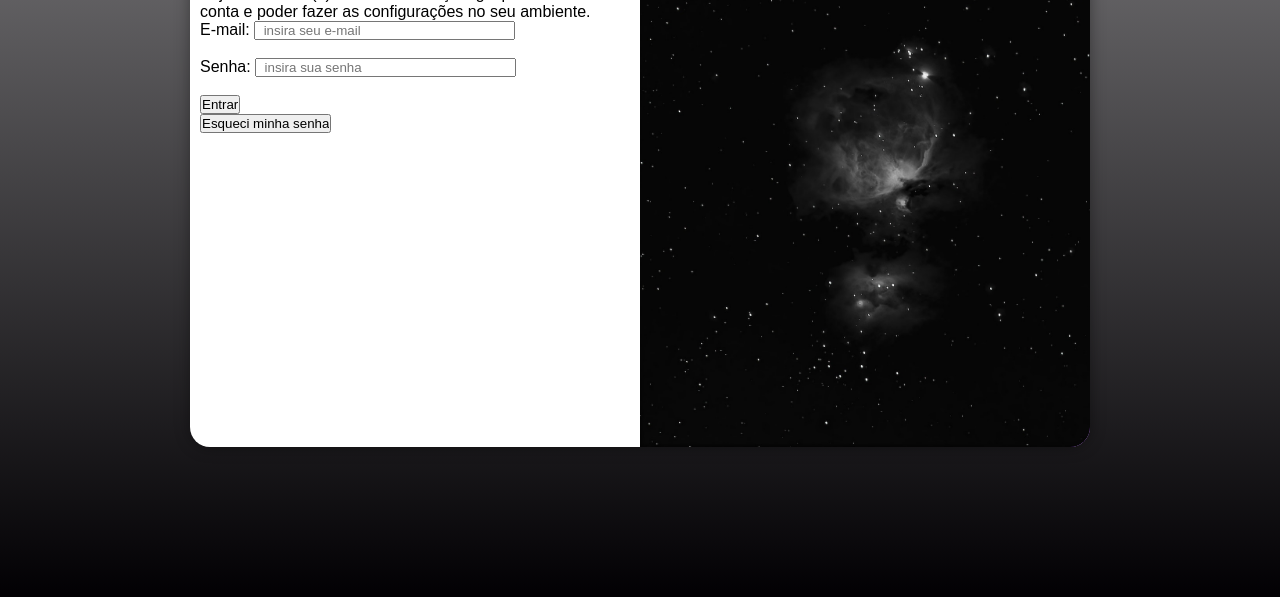
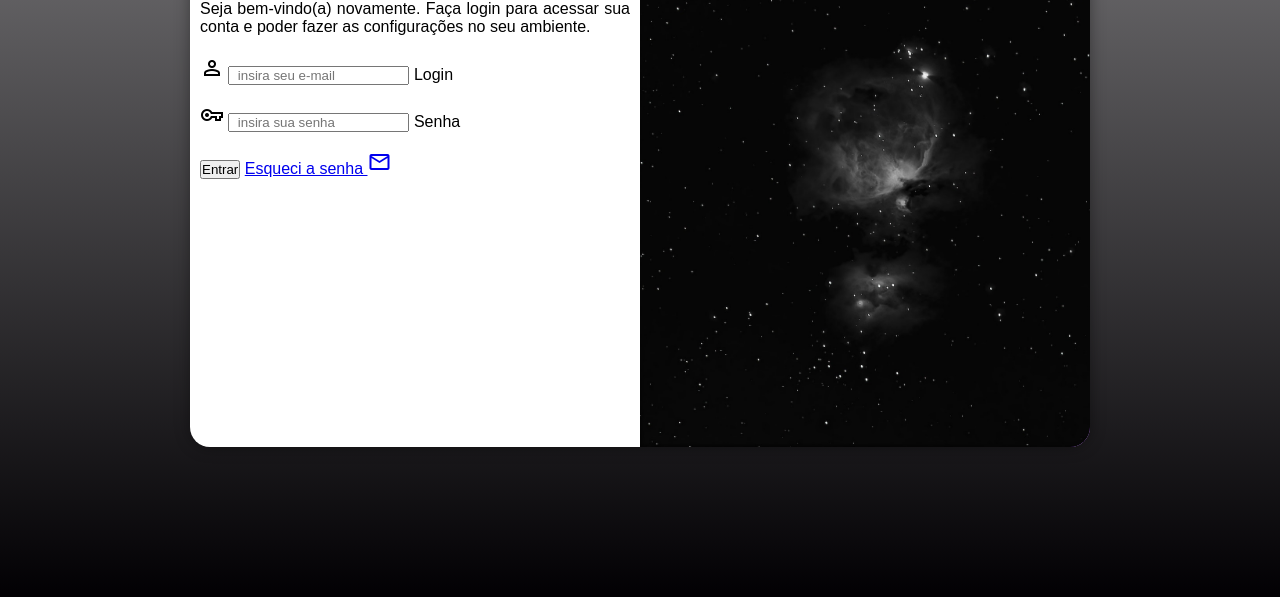
Before and after one commit to Iago-on-github/projeto-login, a plain HTML site: page index.html in a window 1280 px wide. Shown: the part 203-800 px from the top of the page. Drawn offline with nearby package versions, Linux system fonts and the light colour scheme.

Commit message:
add form

```diff
--- a/estilos/midias.css
+++ b/estilos/midias.css
@@ -46,3 +46,15 @@ section#login > #foto {
 section#login > div#form {
     padding: 10px;
 }
+
+
+div#form > h1 {
+    text-align: center;
+    margin-bottom: 15px;
+}
+
+div#form > p {
+    text-align: justify;
+    margin-bottom: 20px;
+    font-size: 0.7em;
+}
--- a/estilos/style-tablet.css
+++ b/estilos/style-tablet.css
@@ -19,6 +19,10 @@
     section#login > div#form {
         float: left;
         width: 50%;
+    }
+
+    div#form > p {
+        font-size: 1em;
     }
 }
 
@@ -43,4 +47,8 @@
         float:left;
         width: 50%;
     }
+
+    div#form > p {
+        font-size: 1em;
+    }
 }
--- a/index.html
+++ b/index.html
@@ -4,6 +4,9 @@
     <meta charset="UTF-8">
     <meta name="viewport" content="width=device-width, initial-scale=1.0">
     <title>Login</title>
+
+    <link rel="stylesheet" href="https://fonts.googleapis.com/css2?family=Material+Symbols+Outlined:opsz,wght,FILL,GRAD@24,400,0,0"/>
+
     <link rel="stylesheet" href="estilos/midias.css">
     <link rel="stylesheet" href="estilos/style-tablet.css">
 </head>
@@ -18,20 +21,23 @@
                 <h1>Login</h1>
                 <p>Seja bem-vindo(a) novamente. Faça login para acessar sua conta e poder fazer as configurações no seu ambiente.</p>
                 <form action="Login.php" method="post">
-                    <div id="email">
-                        <label for="imail">E-mail:</label>
-                        <input type="email" name="mail" id="imail" required minlength="5" maxlength="20" placeholder="  insira seu e-mail" size="30px">
+                    <div class="email">
+                        <span class="material-symbols-outlined">Person</span>
+                        <input type="email" name="mail" id="imail" required minlength="5" maxlength="20" placeholder="  insira seu e-mail" autocomplete="email">
+                        <label for="imail">Login</label>
                     </div>
                     <br>
-                    <div id="senha">
-                        <label for="isenha">Senha:</label>
-                        <input type="password" name="senha" id="isenha" requerid minlength="5" maxlength="20" placeholder="  insira sua senha" size="30px">
+                    <div class="senha">
+                        <span class="material-symbols-outlined">vpn_key</span>
+                        <input type="password" name="senha" id="isenha" requerid minlength="5" maxlength="20" placeholder="  insira sua senha" >
+                        <label for="isenha">Senha</label>
                     </div>
                     <br>
-                    <div id="botoes">
+                    <div class="botoes">
                         <input type="submit" value="Entrar">
-                        <br>
-                        <input type="submit" value="Esqueci minha senha">
+                        <a href="#">
+                            Esqueci a senha <span class="material-symbols-outlined">mail</span>
+                        </a>
                     </div>
                 </form>
             </div>
```
